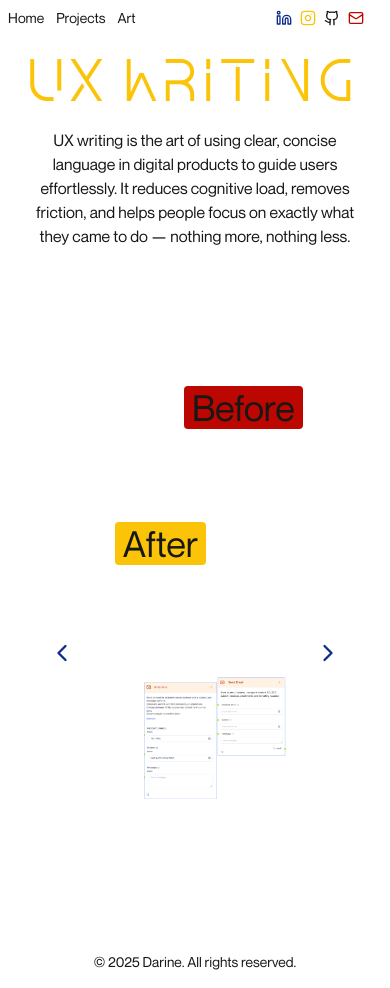
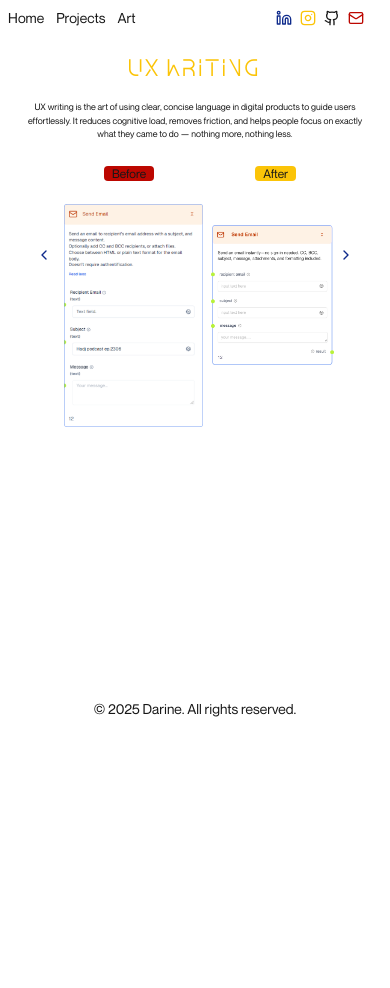
Before and after one commit to darinetag/portfolio, a Next.js app: page /projects/ux-writing in a window 390 px wide. After the commit the page ends 844 px from the top, so only its background shows below. Built offline with nearby package versions, Linux system fonts and the light colour scheme.

Commit message:
ux writing page responsive

```diff
--- a/src/components/UxWriting.js
+++ b/src/components/UxWriting.js
@@ -17,29 +17,29 @@ export default function ProjectExample({ title, subtitle, examples, subtitles, d
 
   return (
     <Layout>
-      <div className="min-h-screen px-6 relative overflow-hidden" style={{ fontFamily: "Montreal" }}>
+      <div className="lg:min-h-screen min-h-[70vh] px-6 relative overflow-hidden" style={{ fontFamily: "Montreal" }}>
         {/* Page Title */}
-        <h1 className="text-6xl text-[#FBC408] text-center my-4" style={{ fontFamily: "Science" }}>
+        <h1 className="lg:text-6xl text-2xl text-[#FBC408] text-center my-4" style={{ fontFamily: "Science" }}>
           {title}
         </h1>
-     <p className="flex items-center justify-center text-center w-full md:w-[800px] mx-auto ">
+     <p className="flex items-center justify-center text-center w-full md:w-[800px] mx-auto lg:text-base text-[9px] ">
   {description}
 </p>
 
 
 
         {/* Subtitle + Description */}
-       <div className="flex justify-between items-start gap-10 flex-wrap md:flex-nowrap mt-25">
+       <div className="flex justify-between items-start lg:gap-10 flex-nowrap lg:mt-25 mt-6">
   {/* LEFT SIDE */}
   <div className="w-full md:w-1/2">
-    <h2 className="text-4xl mb-4 mt-10 ml-40">
+    <h2 className="lg:text-4xl text-[12px] lg:mb-4 lg:mt-10 lg:ml-40 ml-20">
       <span className="bg-[#BC0700] px-2 rounded">{subtitle}</span> {current.heading}
     </h2>
   </div>
 
   {/* RIGHT SIDE */}
   <div className="w-full md:w-1/2">
-    <h2 className="text-4xl mb-4 mt-10 text-right mr-40">
+    <h2 className="lg:text-4xl text-[12px] lg:mb-4 lg:mt-10 mt-0 text-right mr-50 lg:mr-40">
       <span className="bg-[#FBC408] px-2 rounded">{subtitles}</span> {current.heading}
     </h2>
     <p className="w-[500px] ml-auto text-sm px-4 py-2 rounded">
@@ -53,36 +53,37 @@ export default function ProjectExample({ title, subtitle, examples, subtitles, d
           {/* Left Arrow */}
           <button
             onClick={prev}
-            className="absolute left-4 md:left-10 z-20 text-[#0E2A8B] p-2 rounded-full hover:scale-105 transition cursor-pointer hover:text-[#FBC408]"
+            className="lg:absolute lg:left-4 md:left-10 z-20 text-[#0E2A8B] lg:p-2 p-3 rounded-full hover:scale-105 transition cursor-pointer hover:text-[#FBC408]"
           >
-            <ChevronLeft size={28} />
+           <ChevronLeft className="w-4 h-4 sm:w-8 sm:h-8 md:w-10 md:h-10 lg:w-12 lg:h-12" />
+
           </button>
 
           {/* Background GIF */}
           <img
             src="/mondrian.gif"
             alt="Background gif"
-            className="absolute top-24 left-0 w-full h-[228px] object-cover z-0 opacity-20 "
+            className="absolute top-24 left-0 w-full h-[228px] object-cover z-0 opacity-20 lg:block hidden"
           />
 
           {/* Foreground Image */}
-          <div className="relative z-10 flex ml-30 mt-30 ">
+          <div className="relative z-10 flex lg:ml-30 mt-10 lg:mt-30 ">
   <img
     src={current.image}
     alt="Example visual"
-    className={`object-contain rounded-xl  ${
-      current.id === "google" ? "w-[370px] h-[400px]  " : "w-[420px] h-[460px] mt-14"
+    className={`object-contain lg:rounded-xl  ${
+      current.id === "google" ? "lg:w-[370px] w-[240px] h-[200px] lg:h-[400px]  " : "lg:w-[420px] w-[370px] h-[370px] lg:h-[460px] lg:mt-14 mt-20"
     }`}
   />
 </div>
 
-<div className="relative z-10 flex mr-20  mt-30 ">
+<div className="relative z-10 flex lg:mr-20 mt-35 lg:mt-30 ">
 
   <img
     src={current.images}
     alt="Example visual"
-    className={`object-contain rounded-xl ${
-      current.id === "google" ? "w-[320px] h-[400px] ml-14 mb-40 " : "w-[400px] h-[400px] mt-2"
+    className={`object-contain lg:rounded-xl ${
+      current.id === "google" ? "lg:w-[320px] w-[240px] h-[200px] lg:h-[400px] lg:ml-14 lg:mb-40 ml-2 mb-34" : "lg:w-[400px] w-[320px] h-[320px] lg:h-[400px] lg:mt-2 lg:mb-3 mb-15 ml-2"
     }`}
   />
 </div>
@@ -91,9 +92,9 @@ export default function ProjectExample({ title, subtitle, examples, subtitles, d
           {/* Right Arrow */}
           <button
             onClick={next}
-            className="absolute right-4 md:right-10 z-20  text-[#0E2A8B] p-2 rounded-full hover:scale-105 transition cursor-pointer hover:text-[#FBC408]"
+            className="lg:absolute lg:right-4 md:right-10 z-20  text-[#0E2A8B] lg:p-2 p-3 rounded-full hover:scale-105 transition cursor-pointer hover:text-[#FBC408]"
           >
-            <ChevronRight size={28} />
+            <ChevronRight className="w-4 h-4 sm:w-8 sm:h-8 md:w-10 md:h-10 lg:w-12 lg:h-12" />
           </button>
         </div>
       </div>
```
